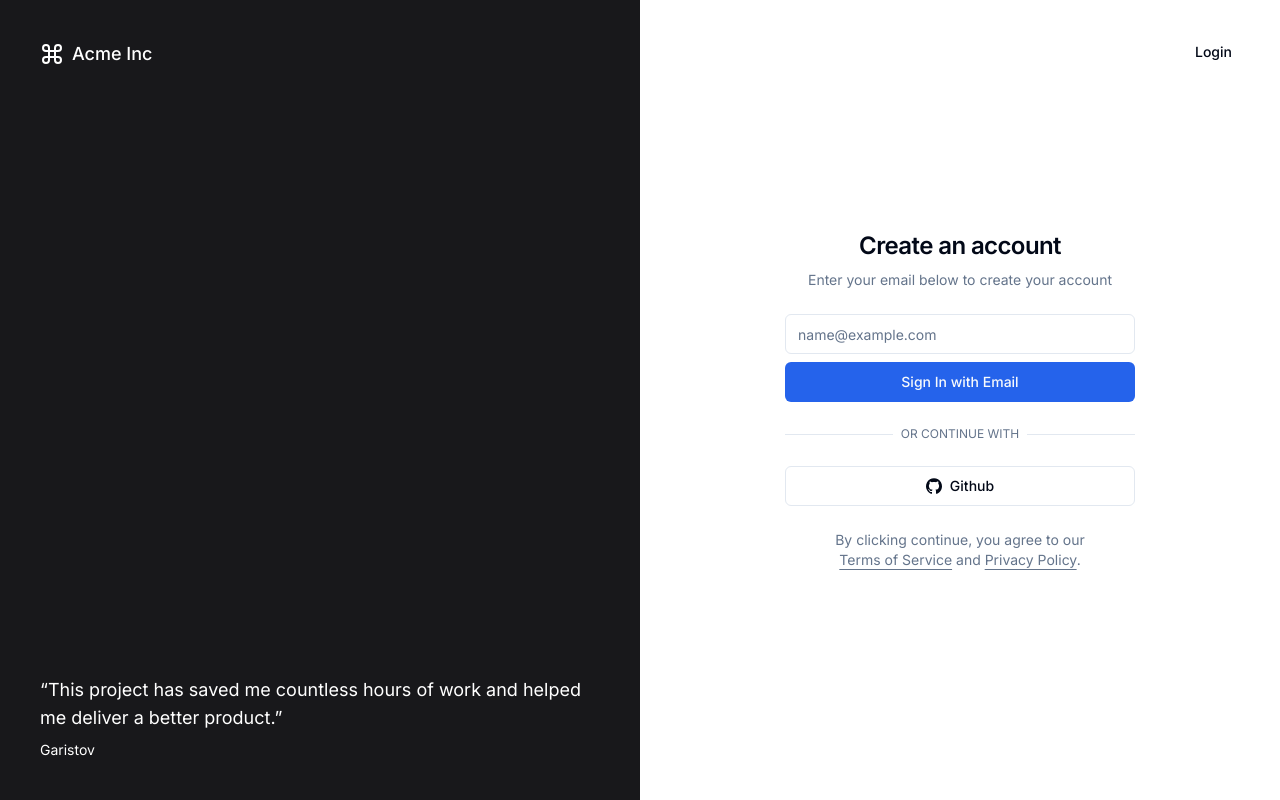
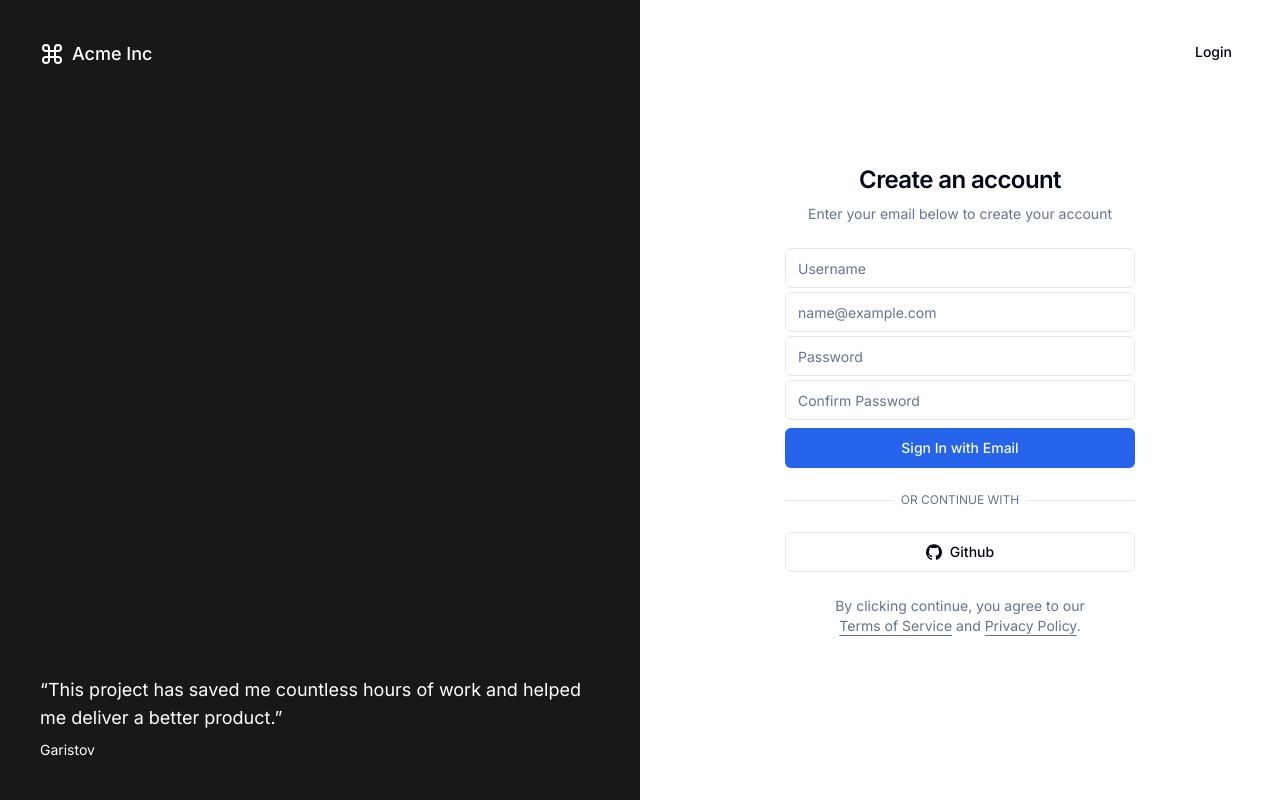
Before and after one commit to Pupe6/CableUndefinedWeb, a Next.js app: page /login in a window 1280 px wide. Built offline with nearby package versions, Linux system fonts and the light colour scheme.

Commit message:
initial redux store setup

```diff
--- /dev/null
+++ b/app/hooks.ts
@@ -0,0 +1,5 @@
+import { TypedUseSelectorHook, useDispatch, useSelector } from "react-redux";
+import type { RootState, AppDispatch } from "./store";
+
+export const useAppDispatch = () => useDispatch<AppDispatch>();
+export const useAppSelector: TypedUseSelectorHook<RootState> = useSelector;
--- /dev/null
+++ b/app/store.ts
@@ -0,0 +1,16 @@
+import { configureStore, combineReducers } from "@reduxjs/toolkit";
+
+const AppReducer = combineReducers({
+	// ...reducers
+});
+
+export const rootReducer = (state: any, action: any) => {
+	return AppReducer(state, action);
+};
+
+export const store = configureStore({
+	reducer: rootReducer,
+});
+
+export type AppDispatch = typeof store.dispatch;
+export type RootState = ReturnType<typeof store.getState>;
--- a/components/authentication/user-auth-form.tsx
+++ b/components/authentication/user-auth-form.tsx
@@ -8,25 +8,72 @@ import { Button } from "@components/ui/button";
 import { Input } from "@components/ui/input";
 import { Label } from "@components/ui/label";
 
+import { useForm, SubmitHandler } from "react-hook-form";
+import { zodResolver } from "@hookform/resolvers/zod";
+import { z } from "zod";
+
+const schema = z
+	.object({
+		username: z.string().regex(/^[a-zA-Z0-9]+$/),
+		email: z.string().email(),
+		password: z
+			.string()
+			.regex(/^(?=.*[a-z])(?=.*[A-Z])(?=.*\d)[a-zA-Z\d]{8,}$/),
+		confirmPassword: z.string(),
+	})
+	.refine(data => data.password === data.confirmPassword, {
+		message: "Passwords do not match",
+		path: ["confirmPassword"],
+	});
+
+type FormValues = z.infer<typeof schema>;
+
 interface UserAuthFormProps extends React.HTMLAttributes<HTMLDivElement> {}
 
 export function UserAuthForm({ className, ...props }: UserAuthFormProps) {
-	const [isLoading, setIsLoading] = React.useState<boolean>(false);
+	const [isLoading, setIsLoading] = React.useState(false);
 
-	async function onSubmit(event: React.SyntheticEvent) {
-		event.preventDefault();
+	const {
+		register,
+		handleSubmit,
+		formState: { errors },
+	} = useForm<FormValues>({
+		resolver: zodResolver(schema),
+	});
+
+	const onSubmit: SubmitHandler<FormValues> = async (data: FormValues) => {
 		setIsLoading(true);
-
-		setTimeout(() => {
+		try {
+			// await signIn("credentials", {
+			// 	redirect: false,
+			// 	username: data.username,
+			// 	password: data.password,
+			// });
+		} catch (error) {
+			console.error(error);
+		} finally {
 			setIsLoading(false);
-		}, 3000);
-	}
+		}
+	};
 
 	return (
 		<div className={cn("grid gap-6", className)} {...props}>
-			<form onSubmit={onSubmit}>
+			<form onSubmit={handleSubmit(onSubmit)}>
 				<div className="grid gap-2">
 					<div className="grid gap-1">
+						<Label className="sr-only" htmlFor="username">
+							Username
+						</Label>
+						<Input
+							id="username"
+							placeholder="Username"
+							type="text"
+							autoCapitalize="none"
+							autoComplete="username"
+							autoCorrect="off"
+							disabled={isLoading}
+							{...register("username")}
+						/>
 						<Label className="sr-only" htmlFor="email">
 							Email
 						</Label>
@@ -38,6 +85,33 @@ export function UserAuthForm({ className, ...props }: UserAuthFormProps) {
 							autoComplete="email"
 							autoCorrect="off"
 							disabled={isLoading}
+							{...register("email")}
+						/>
+						<Label className="sr-only" htmlFor="password">
+							Password
+						</Label>
+						<Input
+							id="password"
+							placeholder="Password"
+							type="password"
+							autoCapitalize="none"
+							autoComplete="current-password"
+							autoCorrect="off"
+							disabled={isLoading}
+							{...register("password")}
+						/>
+						<Label className="sr-only" htmlFor="confirm-password">
+							Confirm Password
+						</Label>
+						<Input
+							id="confirm-password"
+							placeholder="Confirm Password"
+							type="password"
+							autoCapitalize="none"
+							autoComplete="current-password"
+							autoCorrect="off"
+							disabled={isLoading}
+							{...register("confirmPassword")}
 						/>
 					</div>
 					<Button disabled={isLoading}>
--- a/next.config.js
+++ b/next.config.js
@@ -1,4 +1,8 @@
 /** @type {import('next').NextConfig} */
-const nextConfig = {}
+const nextConfig = {
+	env: {
+		NEXT_PUBLIC_API_URL: process.env.NEXT_PUBLIC_API_URL,
+	},
+};
 
-module.exports = nextConfig
+module.exports = nextConfig;
--- a/package.json
+++ b/package.json
@@ -12,6 +12,7 @@
     "@hookform/resolvers": "^3.3.2",
     "@radix-ui/react-label": "^2.0.2",
     "@radix-ui/react-slot": "^1.0.2",
+    "@reduxjs/toolkit": "^1.9.7",
     "@tanstack/react-query": "^4.36.1",
     "class-variance-authority": "^0.7.0",
     "clsx": "^2.0.0",
@@ -21,11 +22,11 @@
     "react": "^18",
     "react-dom": "^18",
     "react-hook-form": "^7.47.0",
+    "react-redux": "^8.1.3",
     "socket.io-client": "^4.7.2",
     "tailwind-merge": "^1.14.0",
     "tailwindcss-animate": "^1.0.7",
-    "zod": "^3.22.4",
-    "zustand": "^4.4.3"
+    "zod": "^3.22.4"
   },
   "devDependencies": {
     "@types/node": "^20",
--- a/tsconfig.json
+++ b/tsconfig.json
@@ -24,6 +24,8 @@
       "@styles/*": ["./styles/*"],
       "@lib/*": ["./lib/*"],
       "@hooks/*": ["./hooks/*"],
+      "@types/*": ["./types/*"],
+      "@utils/*": ["./utils/*"],
     }
   },
   "include": ["next-env.d.ts", "**/*.ts", "**/*.tsx", ".next/types/**/*.ts"],
```
Also changed, not shown: 1 other file (tests, documents, lock files or other folders).
